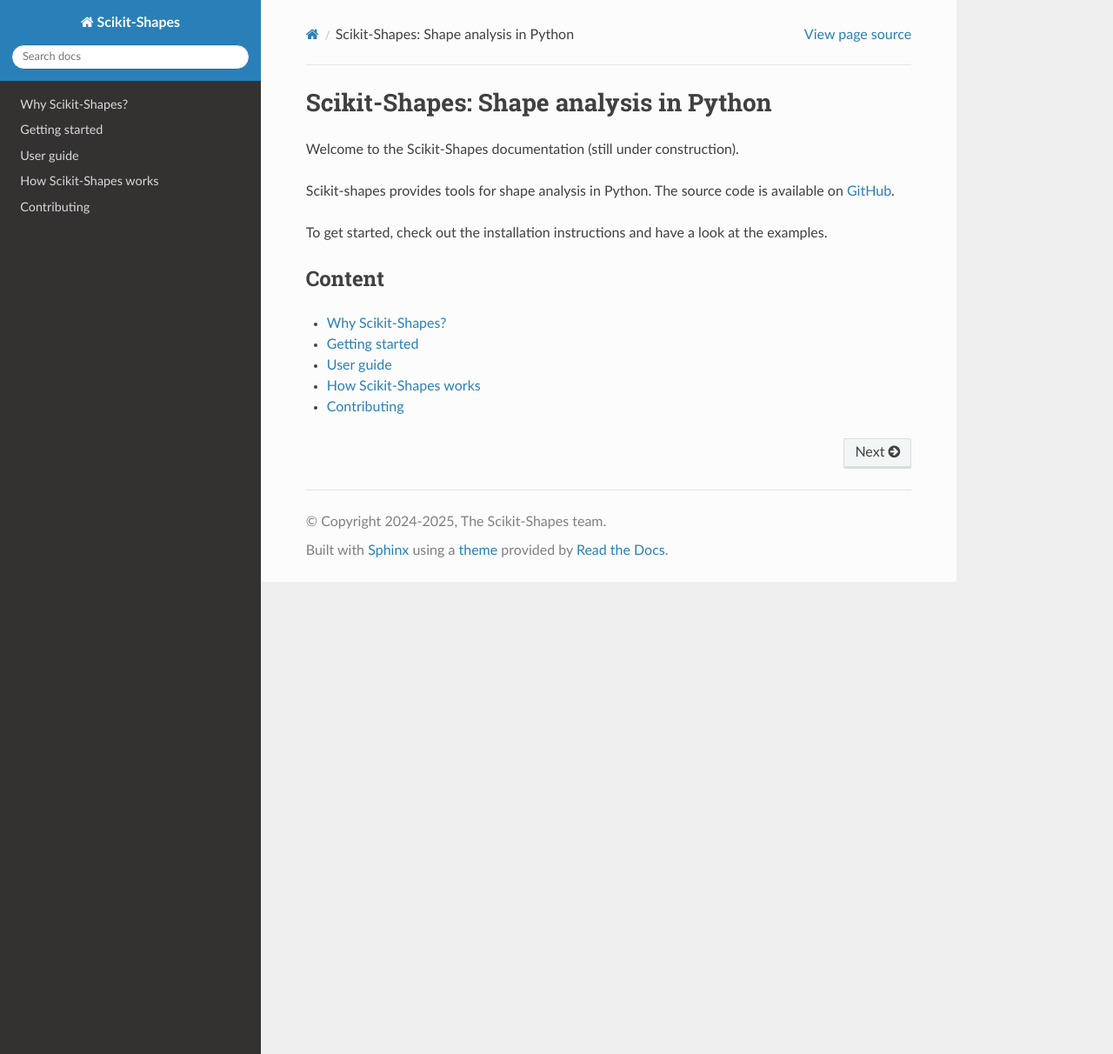
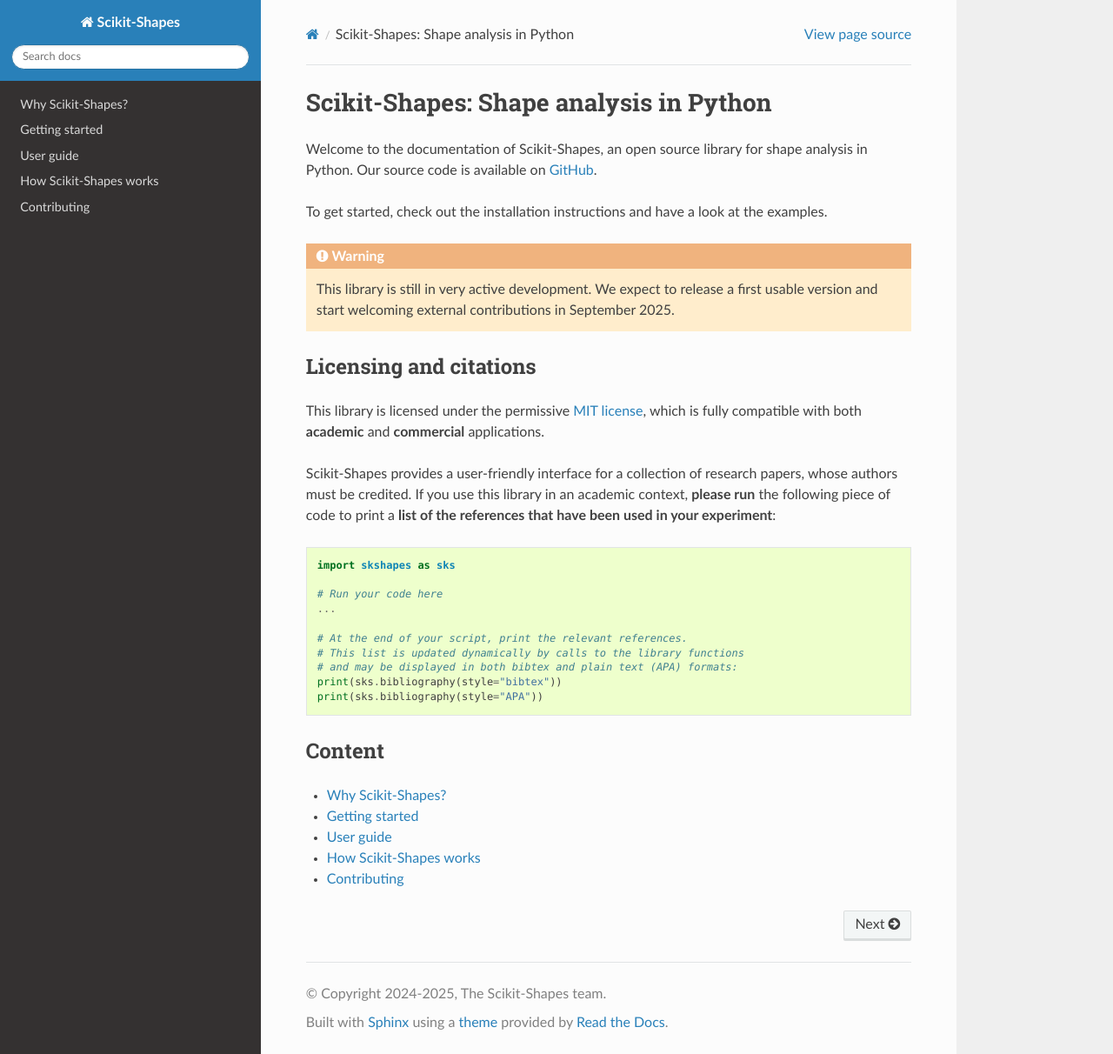
Before and after one commit to scikit-shapes/scikit-shapes, a Sphinx documentation site: the page built from doc/source/index.rst, in a window 1280 px wide and 1212 px high. Shown: the whole window at 87% size. Built offline with Sphinx 7.4.7 and the Read the Docs theme 3.1.0, drawn with Linux system fonts in a browser that asks for light colours; pages that are not in the unit, such as notebooks, are missing from menus.

Commit message:
Minor update to the doc.

```diff
--- a/doc/source/conf.py
+++ b/doc/source/conf.py
@@ -202,8 +202,8 @@
     "subsection_order": ExplicitOrder(
         [
             "../../examples/data",
+            "../../examples/multiscaling",
             "../../examples/features",
-            "../../examples/multiscaling",
             "../../examples/registration",
             "../../examples/applications",
             "../../examples/customization",
--- a/doc/source/index.rst
+++ b/doc/source/index.rst
@@ -1,11 +1,43 @@
 Scikit-Shapes: Shape analysis in Python
 =======================================
 
-Welcome to the Scikit-Shapes documentation (still under construction).
-
-Scikit-shapes provides tools for shape analysis in Python. The source code is available on `GitHub <https://github.com/scikit-shapes/scikit-shapes>`_.
+Welcome to the documentation of Scikit-Shapes, an open source library for shape analysis in Python.
+Our source code is available on `GitHub <https://github.com/scikit-shapes/scikit-shapes>`_.
 
 To get started, check out the installation instructions and have a look at the examples.
+
+.. warning::
+
+   This library is still in very active development.
+   We expect to release a first usable version and start welcoming external contributions
+   in September 2025.
+
+
+Licensing and citations
+-----------------------
+
+This library is licensed under the permissive `MIT license <https://en.wikipedia.org/wiki/MIT_License>`_,
+which is fully compatible with both **academic** and **commercial** applications.
+
+Scikit-Shapes provides a user-friendly interface for a collection of research papers,
+whose authors must be credited.
+If you use this library in an academic context, **please run** the following piece of
+code to print a **list of the references that have been used in your experiment**:
+
+.. code-block:: python
+
+   import skshapes as sks
+
+   # Run your code here
+   ...
+
+   # At the end of your script, print the relevant references.
+   # This list is updated dynamically by calls to the library functions
+   # and may be displayed in both bibtex and plain text (APA) formats:
+   print(sks.bibliography(style="bibtex"))
+   print(sks.bibliography(style="APA"))
+
+
 
 Content
 -------
```
Also changed, not shown: examples/README.rst.
